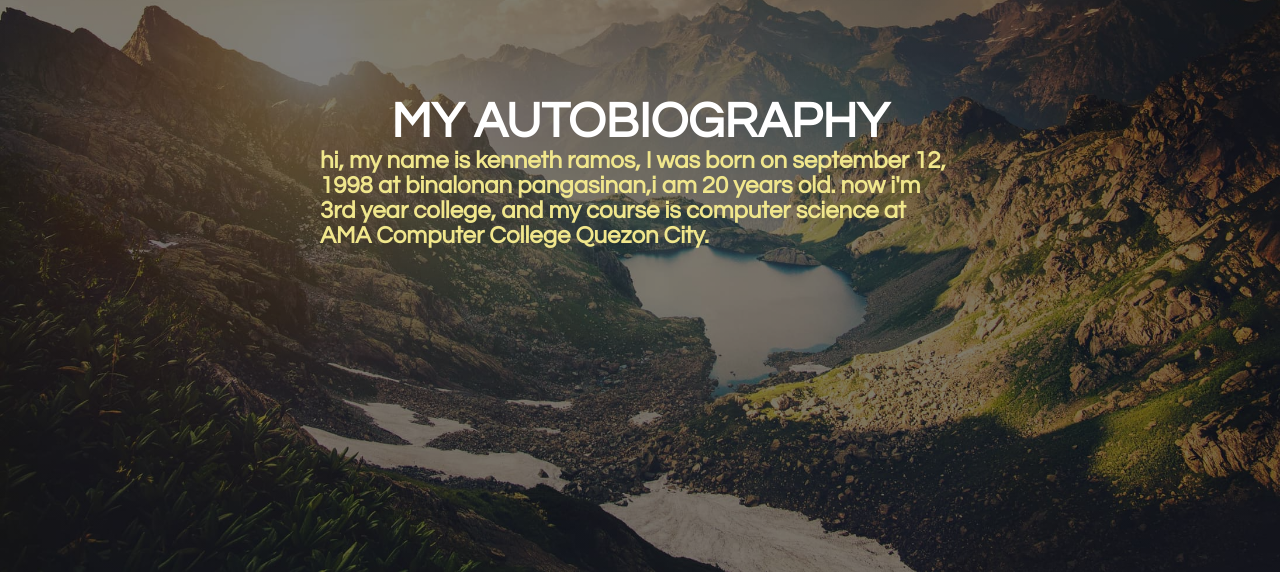
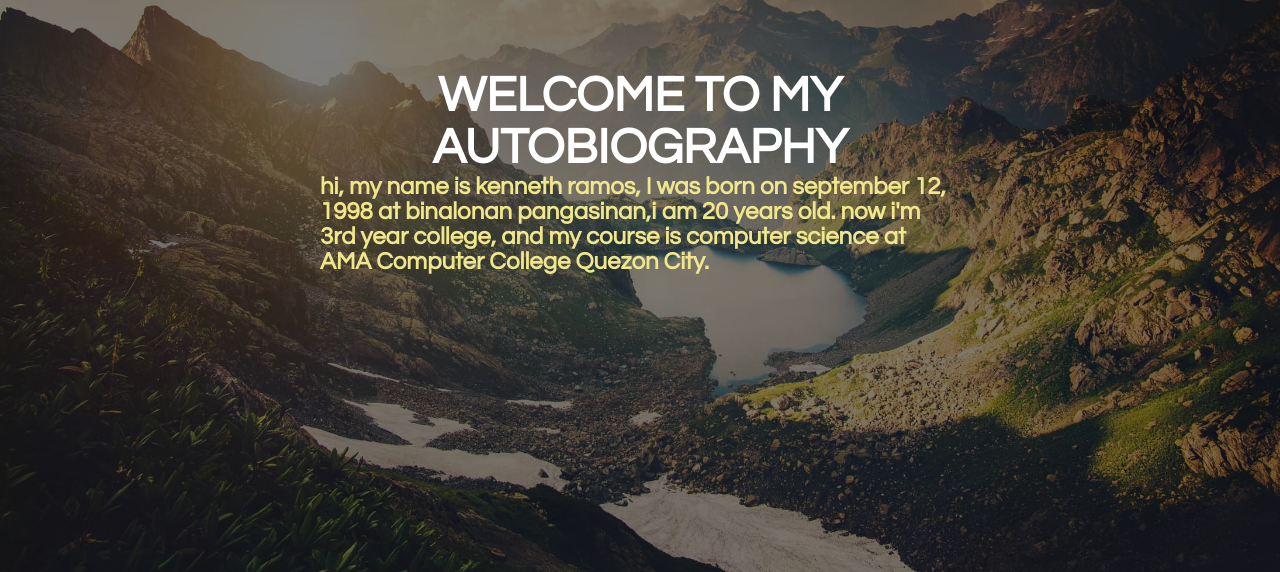
Before and after one commit to kennethramos12/kennethramos12.github.io, a plain HTML site: page index.html in a window 1280 px wide. Shown: the part 228-800 px from the top of the page. Drawn offline with Linux system fonts and the light colour scheme.

Commit message:
Update index.html

```diff
--- a/index.html
+++ b/index.html
@@ -1,7 +1,7 @@
 <!DOCTYPE html>
 <html>
 <head>
-	<title>MY AUTOBIOGRAPHY</title>
+	<title>WELCOME TO MY AUTOBIOGRAPHY</title>
 	<link rel="stylesheet" type="text/css" href="css/style.css">
 </head>
 <body>
@@ -22,7 +22,7 @@
          </ul>
 	</div>
 	<div class="title">
-		<center><h1>MY AUTOBIOGRAPHY</h1></center>
+		<center><h1>WELCOME TO MY AUTOBIOGRAPHY</h1></center>
 		<body text="khaki"></body>
 	<h2>hi, my name is kenneth ramos, I was born on september 12, 1998 at binalonan pangasinan,i am 20 years old. now i'm 3rd year college, and my course is computer science at AMA Computer College Quezon City.</h2>
 </div>
```
